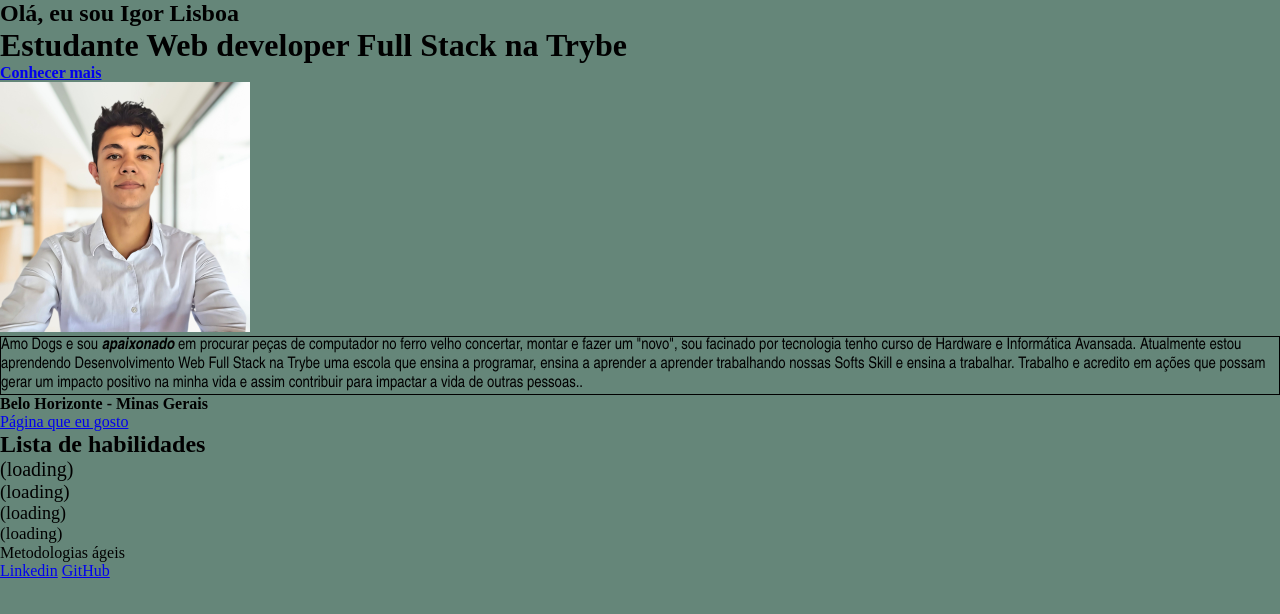
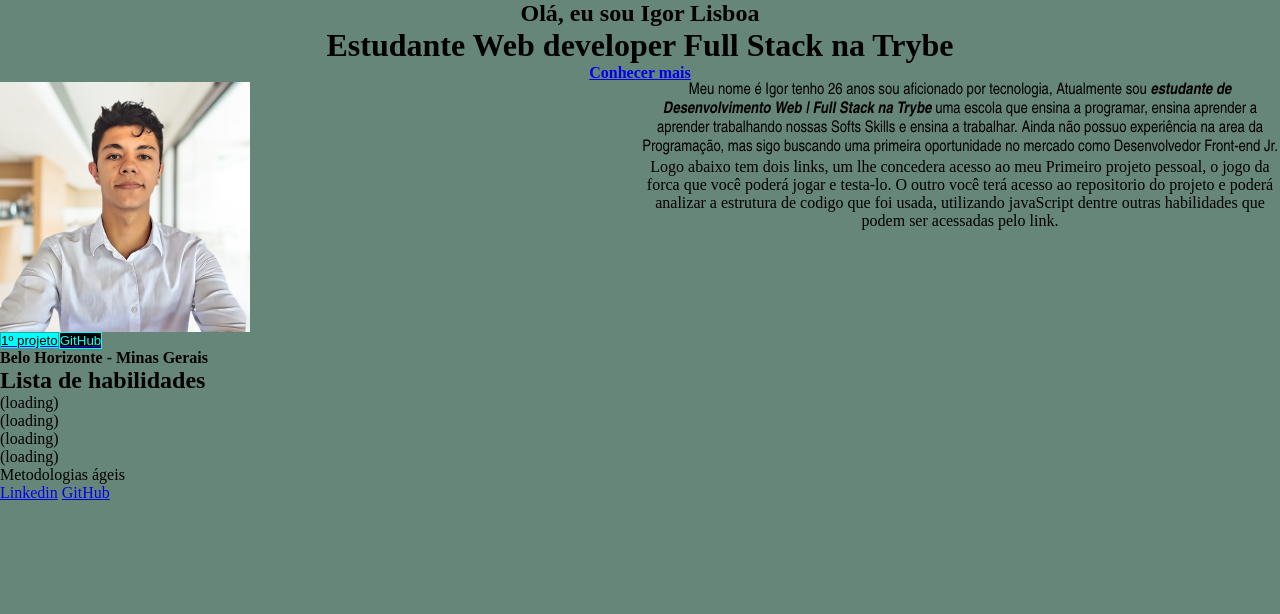
Before and after one commit to Igor-Lisboa7/Igor-Lisboa7.github.io, a plain HTML site: page index.html in a window 1280 px wide. Drawn offline with Linux system fonts and the light colour scheme.

Commit message:
Atualizando button e main

```diff
--- a/index.html
+++ b/index.html
@@ -11,19 +11,46 @@
 
 </head>
 <body>
-  <header id="cabecalho">
+
+  <header>
     <h2 id="titulo">Olá, eu sou Igor Lisboa</h2>
     <h1 id="ocupação"> Estudante Web developer Full Stack na Trybe</h1>
-    <h4><a href="https://github.com/Igor-Lisboa7">Conhecer mais</a>  </h4>
+    <h4><a href="https://github.com/Igor-Lisboa7"target="_blank">Conhecer mais</a></h4>
+</header>
 
-</header>
-  <div>
 
-    <img src="./02Igor.jpg" width="250" alt="Tryber sorriso discreto com camiseta social branca" id="foto">
-    <p class="descricao">Amo Dogs e sou <strong><em>apaixonado </em></strong> em procurar peças de computador no ferro velho concertar, montar e fazer um "novo", sou facinado por tecnologia tenho curso de Hardware e Informática Avansada. Atualmente estou aprendendo Desenvolvimento Web Full Stack na Trybe uma escola que ensina a programar, ensina a aprender a aprender trabalhando nossas Softs Skill e ensina a trabalhar.
-    Trabalho e acredito em ações que possam gerar um impacto positivo na minha vida e assim contribuir para impactar a vida de outras pessoas..</p>
-    <p class="resido"><strong>Belo Horizonte - Minas Gerais</strong></p>
-    <a href="http://machado.mec.gov.br/">Página que eu gosto</a>
+<main class="all">
+
+  <div class="side-by-side">
+
+    <div class="side-lefth">
+      <img src="./02Igor.jpg" width="250" alt="Tryber sorriso discreto com camiseta social branca" id="foto">
+    </div>
+
+    <div class="side-Rigth">
+
+      <div >
+        <p class="content-me">Meu nome é Igor tenho 26 anos sou aficionado por tecnologia, Atualmente sou <strong><em> estudante de Desenvolvimento Web | Full Stack na Trybe</em></strong> uma escola que ensina a programar, ensina aprender a aprender trabalhando nossas Softs Skills e ensina a trabalhar. Ainda não possuo experiência na area da Programação, mas sigo buscando uma primeira oportunidade no mercado como Desenvolvedor Front-end Jr.
+        </p>
+        <p>
+          Logo abaixo tem dois links, um lhe concedera acesso ao meu Primeiro projeto pessoal, o jogo da forca que você poderá jogar e testa-lo. O outro  você terá acesso ao repositorio do projeto e poderá analizar a estrutura de codigo que foi usada, utilizando javaScript dentre outras habilidades que podem ser acessadas pelo link.
+        </p>
+      </div>
+
+    </div>
+
+  </div>
+
+  <div class="container-button">
+    <a href="https://igor-lisboa7.github.io/Jogo-da-Forca/" target="_blank">
+        <button class="button-Project"> 1º projeto </button>
+    </a>
+    <a href="https://github.com/Igor-Lisboa7/Jogo-da-Forca" target="_blank"><button class="button-Github"> GitHub </button></a>
+  </div>
+
+
+    <p class="content-address"><strong>Belo Horizonte - Minas Gerais</strong></p>
+
     <h2>Lista de habilidades</h2>
     <ul>
       <li class="javascript">(loading)</li>
@@ -36,6 +63,6 @@
     <a href="https://www.linkedin.com/in/igor-lisboa-384a2311b/" target="_blank">Linkedin</a>
     <a href="https://github.com/Igor-Lisboa7" target="_blank">GitHub</a>
 
-  </div>
+</main>
 </body>
 </html>
--- a/style.css
+++ b/style.css
@@ -7,31 +7,56 @@ body {
     background-color: rgb(101, 134, 121);
   }
 
-  .meuNome, .descricao {
-    font-family:'Arial Narrow';
-      border: 1px solid black;
-    };
-
-  em {
-    color: rgb(3, 43, 29);
+  header{
+    text-align: center;
+    width: 100%; ;
+    /*border: 1px solid rgb(25, 109, 148);*/
   }
 
-  .javascript {
-    font-size: 20px;
+  .side-by-side{
+    display: flex;
+    flex-direction: row;
   }
 
-  .sql {
-    font-size: 19px;
+  .side-lefth{
+    width: 50%;
+    display: flex;
+    text-align: left;
+    flex-direction: row;
   }
 
-  .react {
-    font-size: 18px;
+  .side-Rigth{
+    width: 50%;
+    display: flex;
+    text-align: center;
+    flex-direction: row;
   }
 
-  .bootstrap {
-    font-size: 17px;
+  .content-me {
+    font-family:'Arial Narrow';
+    /*-shadow: 0px 0px 0px 4px rgb(15, 100, 126);*/
   }
 
-  .metoAgil {
-    font-size: 16px;
+  .container-button{
+
+    display: flex;
+    flex-direction: row;
   }
+
+  .button-Project{
+    width: 100%;
+    background-color: aqua;
+    border: 1px solid rgb(39, 163, 163);
+    display: flex;
+    flex-direction: row;
+    text-align: right;
+  }
+
+  .button-Github{
+    background-color:black;
+    border: 1px solid aqua;
+    color: aqua;
+    display: flex;
+    flex-direction: row;
+    text-align: right;
+  }
```
